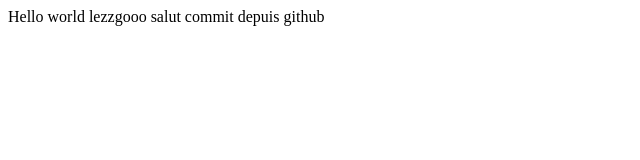
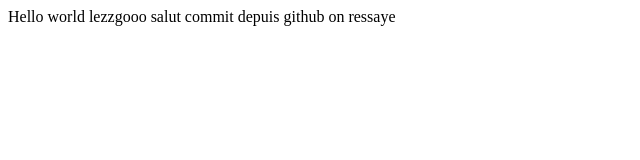
Before and after one commit to jjean-v/new-test, a plain HTML site: page index.html in a window 1280 px wide. Shown: the full height of the page, 0-640 px from the left. Drawn offline with Linux system fonts and the light colour scheme.

Commit message:
deuxieme uptade du index

```diff
--- a/index.html
+++ b/index.html
@@ -9,5 +9,7 @@
     Hello world lezzgooo
     salut
     commit depuis github
+    on ressaye
+
 </body>
 </html>
```
